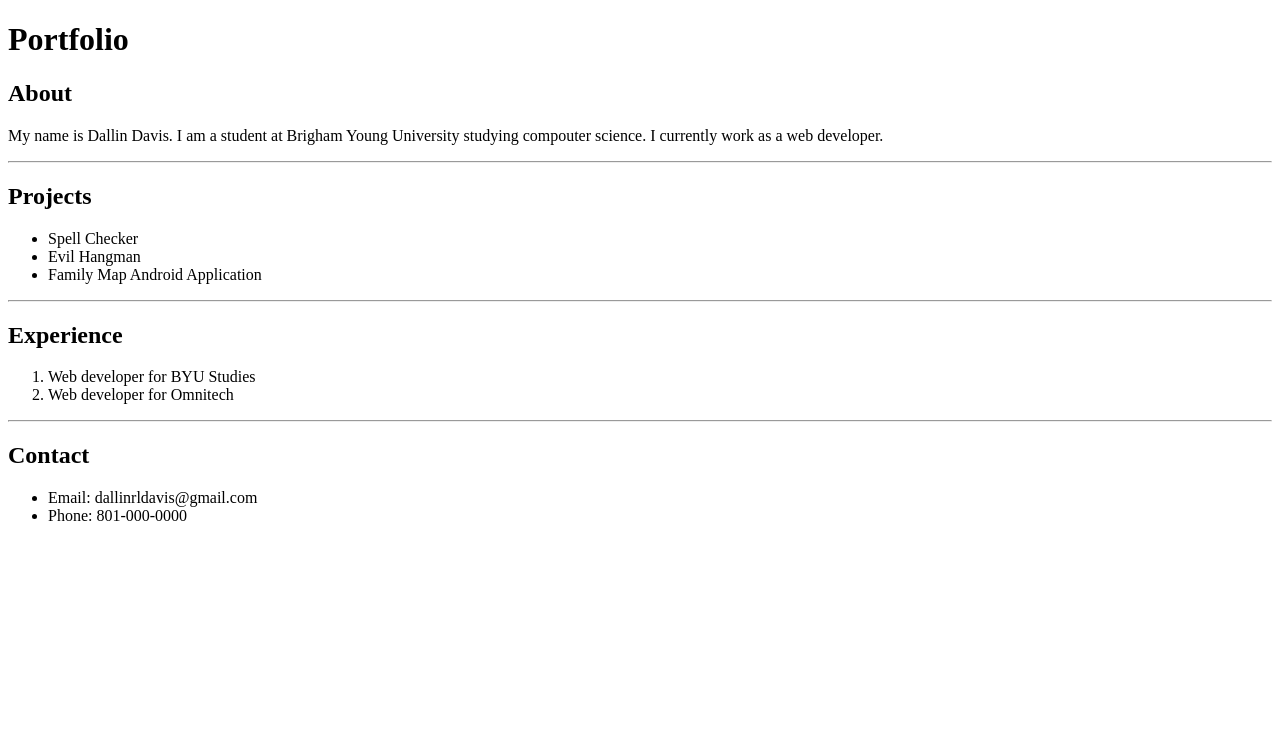
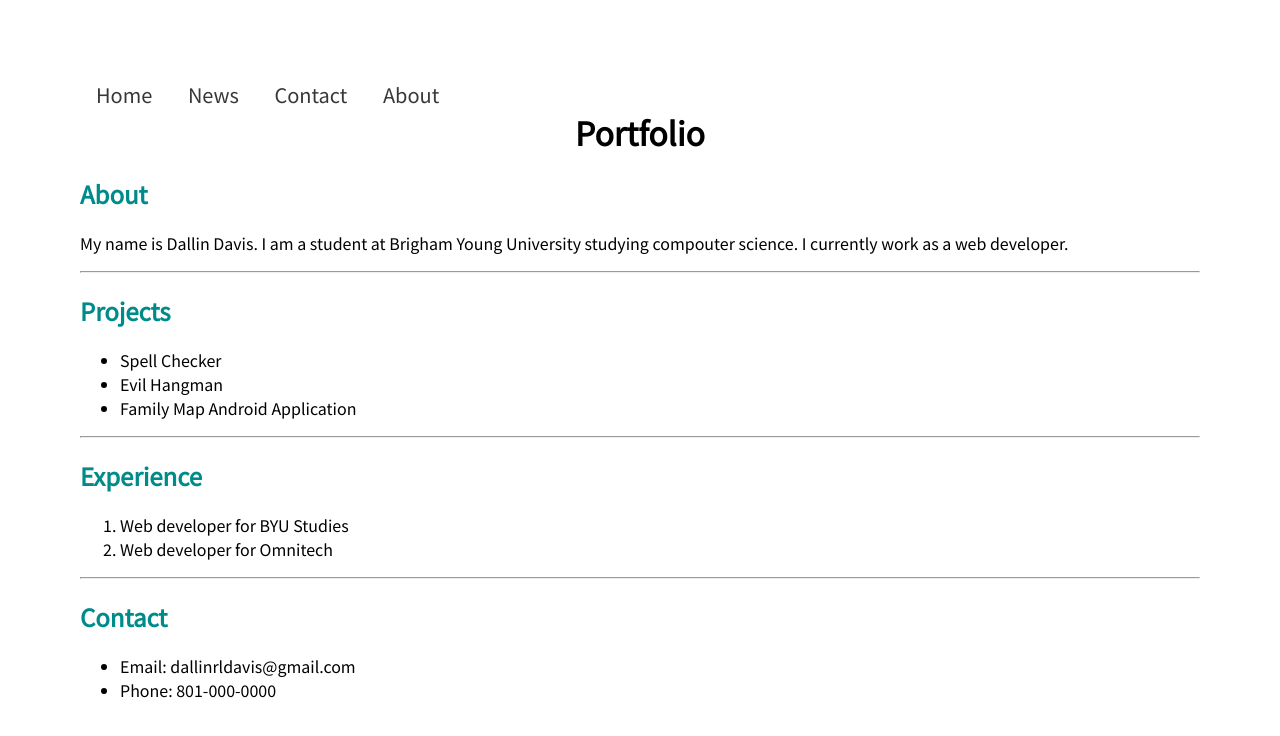
Before and after one commit to drldavis/cs260-portfolio, a plain HTML site: page index.html in a window 1280 px wide. Drawn offline with Linux system fonts and the light colour scheme.

Commit message:
Added styling

```diff
--- /dev/null
+++ b/index.css
@@ -0,0 +1,35 @@
+@import url('https://fonts.googleapis.com/css2?family=Noto+Sans+JP&display=swap');
+
+body {
+    font-family: 'Noto Sans JP', sans-serif;
+    margin: 5rem;
+}
+
+#topHeader{
+    text-align: center;
+    margin-top: 0;
+}
+
+.text-blue {
+    color: darkcyan;
+}
+
+.navbar {
+    list-style-type: none;
+    margin: 0;
+    padding: 0;
+  }
+
+.navbar > li {
+    display: inline;
+}
+
+.navbar > li > a {
+    margin: 1rem;
+    font-size: 1.25rem;
+    color: rgb(56, 56, 56);
+}
+
+a{
+    text-decoration: none;
+}
--- a/index.html
+++ b/index.html
@@ -3,28 +3,35 @@
 <head>
     <meta charset="UTF-8">
     <meta name="viewport" content="width=device-width, initial-scale=1.0">
+    <link rel="stylesheet" href="index.css">
     <title>Portfolio</title>
 </head>
 <body>
-    <h1>Portfolio</h1>
+    <ul class="navbar">
+        <li><a href="#">Home</a></li>
+        <li><a href="">News</a></li>
+        <li><a href="">Contact</a></li>
+        <li><a href="">About</a></li>
+      </ul>
+    <h1 id="topHeader">Portfolio</h1>
 
-    <h2>About</h2>
+    <h2 class="text-blue">About</h2>
     <p>My name is Dallin Davis. I am a student at Brigham Young University studying compouter science. I currently work as a web developer.</p>
     <hr>
-    <h2>Projects</h2>
+    <h2 class="text-blue">Projects</h2>
     <ul>
         <li>Spell Checker</li>
         <li>Evil Hangman</li>
         <li>Family Map Android Application</li>
     </ul>
     <hr>
-    <h2>Experience</h2>
+    <h2 class="text-blue">Experience</h2>
     <ol>
         <li>Web developer for BYU Studies</li>
         <li>Web developer for Omnitech</li>
     </ol>
     <hr>
-    <h2>Contact</h2>
+    <h2 class="text-blue">Contact</h2>
     <ul>
         <li>Email: dallinrldavis@gmail.com</li>
         <li>Phone: 801-000-0000</li>
```
